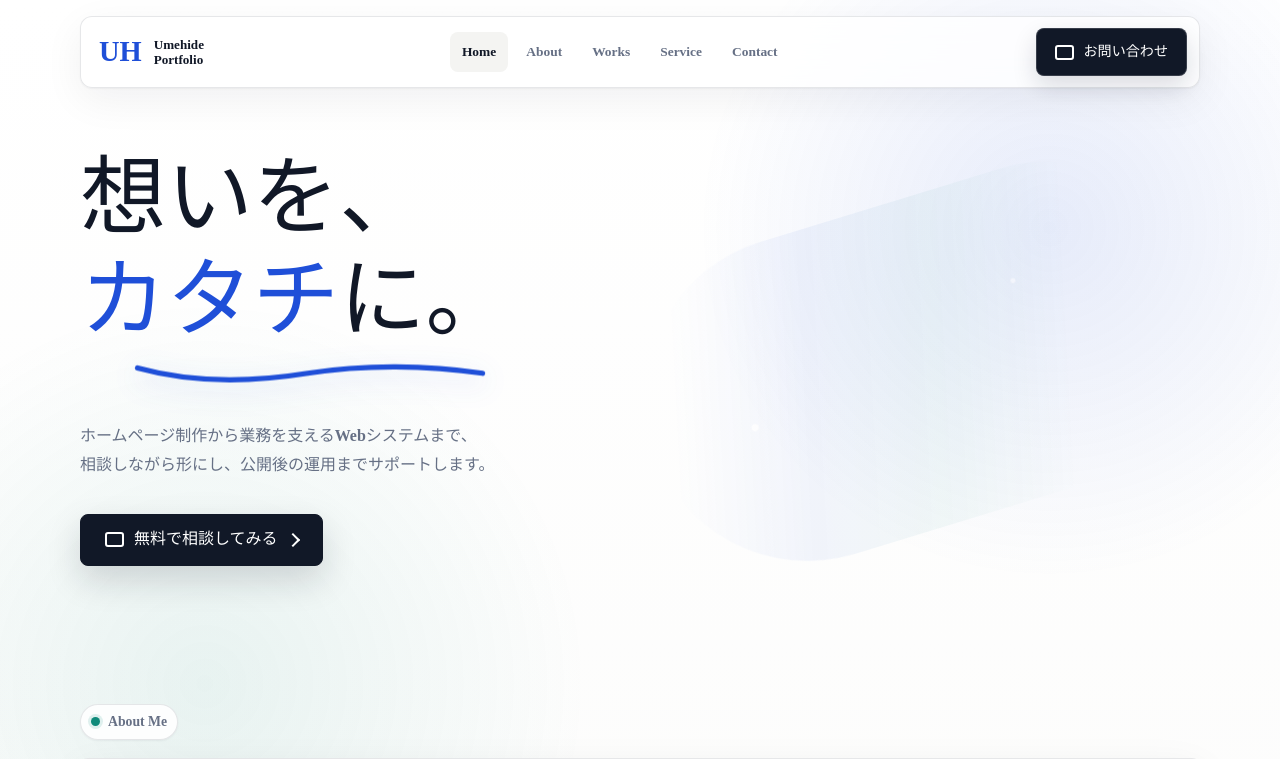
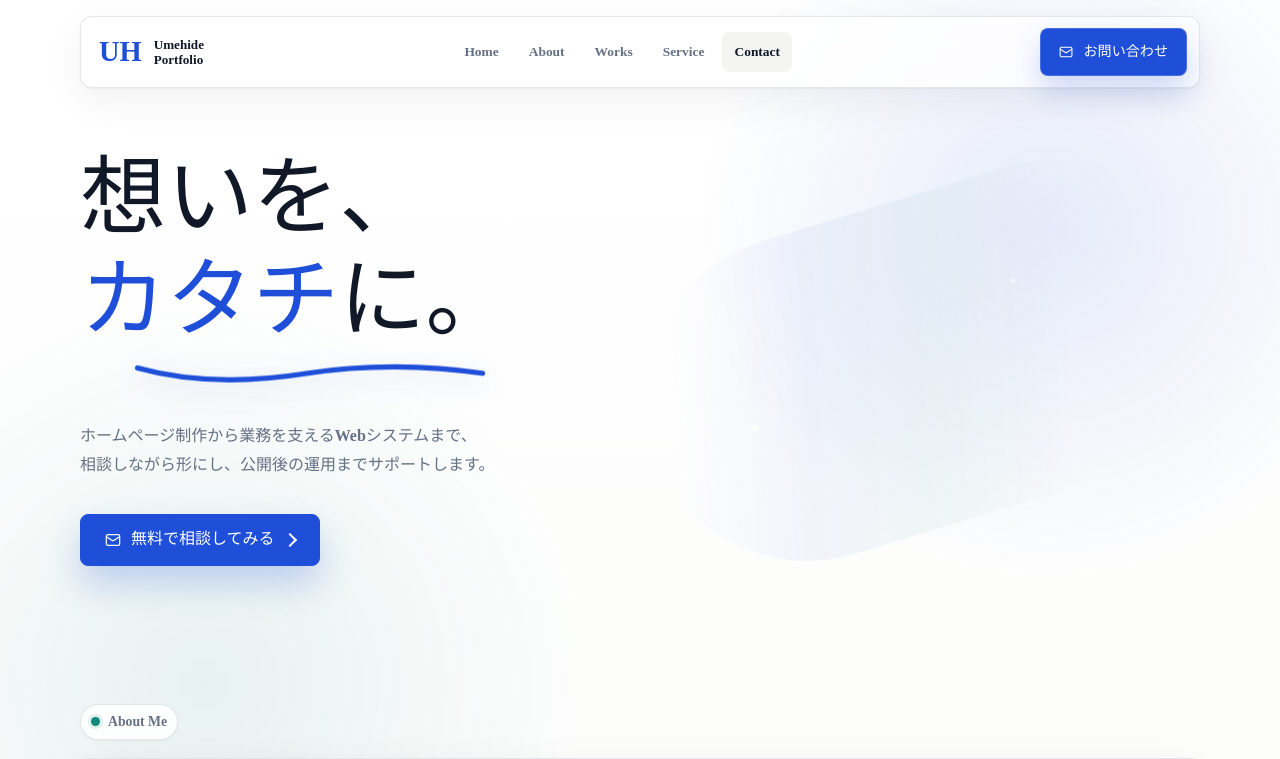
Before and after one commit to Hideaki-Umezawa-Private/portfolio, a React (Vite) app: page / in a window 1280 px wide. Shown: the top 759 px of the page. Built offline with nearby package versions, Linux system fonts and the light colour scheme.

Commit message:
Add mail icon to contact button and header, update styles for improved UI

```diff
--- a/src/App.css
+++ b/src/App.css
@@ -150,23 +150,15 @@ main {
   min-height: 48px;
   align-items: center;
   gap: 10px;
-  border: 1px solid rgb(255 255 255 / 0.16);
+  border: 1px solid rgb(255 255 255 / 0.18);
   border-radius: 8px;
   padding: 0 18px;
   color: var(--primary-foreground);
-  background: var(--foreground);
-  box-shadow: 0 10px 24px rgb(17 24 39 / 0.14);
+  background: var(--primary);
+  box-shadow: 0 14px 30px rgb(31 79 216 / 0.22);
   font-size: 0.88rem;
   font-weight: 800;
   text-decoration: none;
-}
-
-.header-contact::before {
-  width: 15px;
-  height: 11px;
-  border: 2px solid currentcolor;
-  border-radius: 3px;
-  content: "";
 }
 
 .menu-toggle {
@@ -331,18 +323,15 @@ h3 {
 }
 
 .button--primary {
-  border-color: var(--foreground);
+  border-color: var(--primary);
   color: var(--primary-foreground);
-  background: var(--foreground);
-  box-shadow: 0 14px 34px rgb(17 24 39 / 0.16);
-}
-
-.button--primary::before {
-  width: 15px;
-  height: 11px;
-  border: 2px solid currentcolor;
-  border-radius: 3px;
-  content: "";
+  background: var(--primary);
+  box-shadow: 0 18px 36px rgb(31 79 216 / 0.24);
+}
+
+.button--primary:hover {
+  border-color: #1d4ed8;
+  box-shadow: 0 20px 42px rgb(31 79 216 / 0.28);
 }
 
 .hero__visual {
@@ -467,7 +456,9 @@ h3 {
 
 .floating-card svg,
 .service-card svg,
-.contact-icon svg {
+.contact-icon svg,
+.header-contact svg,
+.button svg {
   width: 1em;
   height: 1em;
   fill: none;
--- a/src/components/Contact.tsx
+++ b/src/components/Contact.tsx
@@ -17,6 +17,7 @@ export function Contact() {
       </div>
       <div className="contact-actions">
         <a className="button button--primary" href={mailToUrl}>
+          <Icon name="mail" />
           無料で相談してみる
         </a>
       </div>
--- a/src/components/Header.tsx
+++ b/src/components/Header.tsx
@@ -1,5 +1,6 @@
-import { useEffect, useState } from 'react'
+import { useEffect, useRef, useState } from 'react'
 import { mailToUrl } from '../data/profile'
+import { Icon } from './Icon'
 
 const navItems = [
   { id: 'top', label: 'Home' },
@@ -10,6 +11,7 @@ const navItems = [
 ]
 
 export function Header() {
+  const headerRef = useRef<HTMLElement>(null)
   const [activeSection, setActiveSection] = useState('top')
   const [isMenuOpen, setIsMenuOpen] = useState(false)
 
@@ -17,27 +19,62 @@ export function Header() {
     const sections = navItems
       .map((item) => document.getElementById(item.id))
       .filter((section): section is HTMLElement => section !== null)
+    let frameId = 0
 
-    const observer = new IntersectionObserver(
-      (entries) => {
-        const current = entries
-          .filter((entry) => entry.isIntersecting)
-          .sort((a, b) => b.intersectionRatio - a.intersectionRatio)[0]
+    const updateActiveSection = () => {
+      const marker = window.scrollY + 128
+      const isAtBottom =
+        window.innerHeight + window.scrollY >= document.documentElement.scrollHeight - 2
+      const current = isAtBottom
+        ? sections.at(-1)?.id
+        : sections.reduce((active, section) => {
+            return section.offsetTop <= marker ? section.id : active
+          }, 'top')
 
-        if (current?.target.id) {
-          setActiveSection(current.target.id)
-        }
-      },
-      {
-        rootMargin: '-28% 0px -58% 0px',
-        threshold: [0.12, 0.28, 0.48],
-      },
-    )
+      setActiveSection(current ?? 'top')
+    }
 
-    sections.forEach((section) => observer.observe(section))
+    const requestUpdate = () => {
+      cancelAnimationFrame(frameId)
+      frameId = requestAnimationFrame(updateActiveSection)
+    }
 
-    return () => observer.disconnect()
+    updateActiveSection()
+    window.addEventListener('scroll', requestUpdate, { passive: true })
+    window.addEventListener('resize', requestUpdate)
+
+    return () => {
+      cancelAnimationFrame(frameId)
+      window.removeEventListener('scroll', requestUpdate)
+      window.removeEventListener('resize', requestUpdate)
+    }
   }, [])
+
+  useEffect(() => {
+    if (!isMenuOpen) {
+      return
+    }
+
+    const closeOnOutsideClick = (event: PointerEvent) => {
+      if (!headerRef.current?.contains(event.target as Node)) {
+        setIsMenuOpen(false)
+      }
+    }
+
+    const closeOnEscape = (event: KeyboardEvent) => {
+      if (event.key === 'Escape') {
+        setIsMenuOpen(false)
+      }
+    }
+
+    document.addEventListener('pointerdown', closeOnOutsideClick)
+    document.addEventListener('keydown', closeOnEscape)
+
+    return () => {
+      document.removeEventListener('pointerdown', closeOnOutsideClick)
+      document.removeEventListener('keydown', closeOnEscape)
+    }
+  }, [isMenuOpen])
 
   const handleNavClick = (id: string) => {
     setActiveSection(id)
@@ -45,7 +82,7 @@ export function Header() {
   }
 
   return (
-    <header className="site-header" aria-label="サイトナビゲーション">
+    <header className="site-header" aria-label="サイトナビゲーション" ref={headerRef}>
       <a
         className="brand"
         href="#top"
@@ -73,7 +110,10 @@ export function Header() {
         ))}
       </nav>
 
-      <a className="header-contact" href={mailToUrl}>お問い合わせ</a>
+      <a className="header-contact" href={mailToUrl} onClick={() => setIsMenuOpen(false)}>
+        <Icon name="mail" />
+        お問い合わせ
+      </a>
       <button
         aria-expanded={isMenuOpen}
         aria-label={isMenuOpen ? 'メニューを閉じる' : 'メニューを開く'}
--- a/src/components/Hero.tsx
+++ b/src/components/Hero.tsx
@@ -60,6 +60,7 @@ export function Hero() {
         </p>
         <div className="hero__actions" aria-label="Primary links">
           <a className="button button--primary" href={mailToUrl}>
+            <Icon name="mail" />
             無料で相談してみる
           </a>
         </div>
--- a/src/components/Icon.tsx
+++ b/src/components/Icon.tsx
@@ -9,6 +9,7 @@ type IconName =
   | 'growth'
   | 'cloud'
   | 'contact'
+  | 'mail'
 
 type IconProps = {
   name: IconName
@@ -85,4 +86,10 @@ const paths: Record<IconName, ReactNode> = {
       <path d="M16 17l-3-3" />
     </>
   ),
+  mail: (
+    <>
+      <rect width="20" height="16" x="2" y="4" rx="2" />
+      <path d="m22 7-8.97 5.7a1.94 1.94 0 0 1-2.06 0L2 7" />
+    </>
+  ),
 }
```
